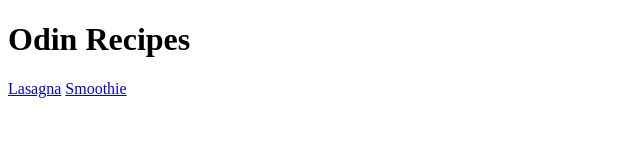
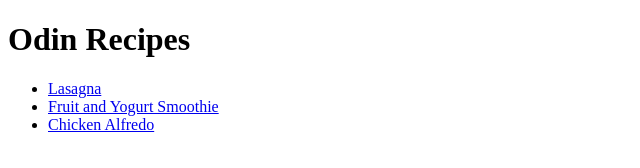
Before and after one commit to sydneydell/odin-recipes, a plain HTML site: page index.html in a window 1280 px wide. Shown: the whole page, without its empty margins (0-640 px from the left). Drawn offline with Linux system fonts and the light colour scheme.

Commit message:
Added link to chicken alfredo recipe on homepage

```diff
--- a/index.html
+++ b/index.html
@@ -7,7 +7,10 @@
 
   <body>
     <h1>Odin Recipes</h1>
-    <a href="./recipes/lasagna.html">Lasagna</a>
-    <a href="./recipes/smoothie.html">Smoothie</a>
+    <ul>
+        <li><a href="./recipes/lasagna.html">Lasagna</a></li>
+        <li><a href="./recipes/smoothie.html">Fruit and Yogurt Smoothie</a></li>
+        <li><a href="./recipes/alfredo.html">Chicken Alfredo</a></li>
+    </ul>
   </body>
 </html>
```
